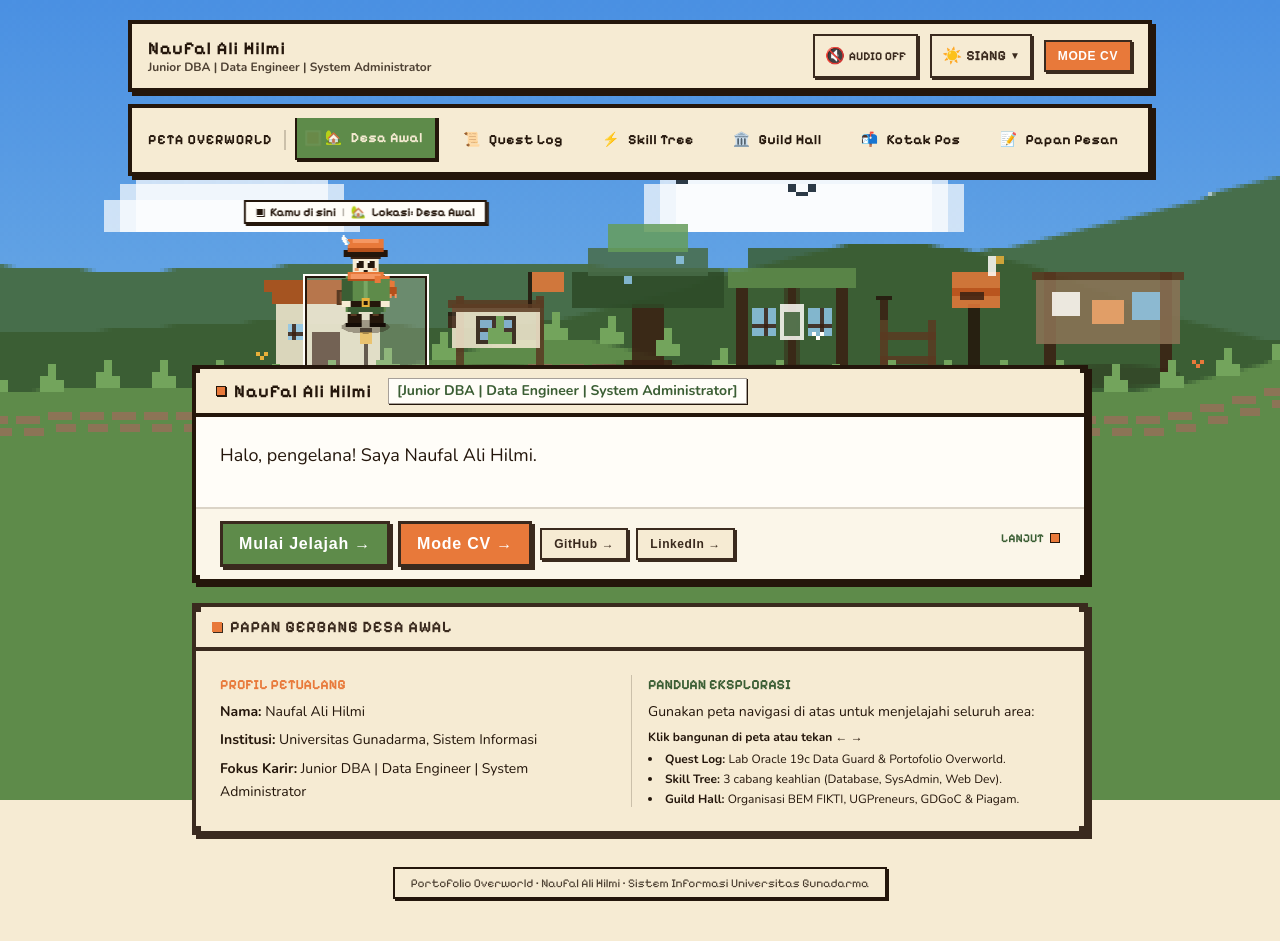
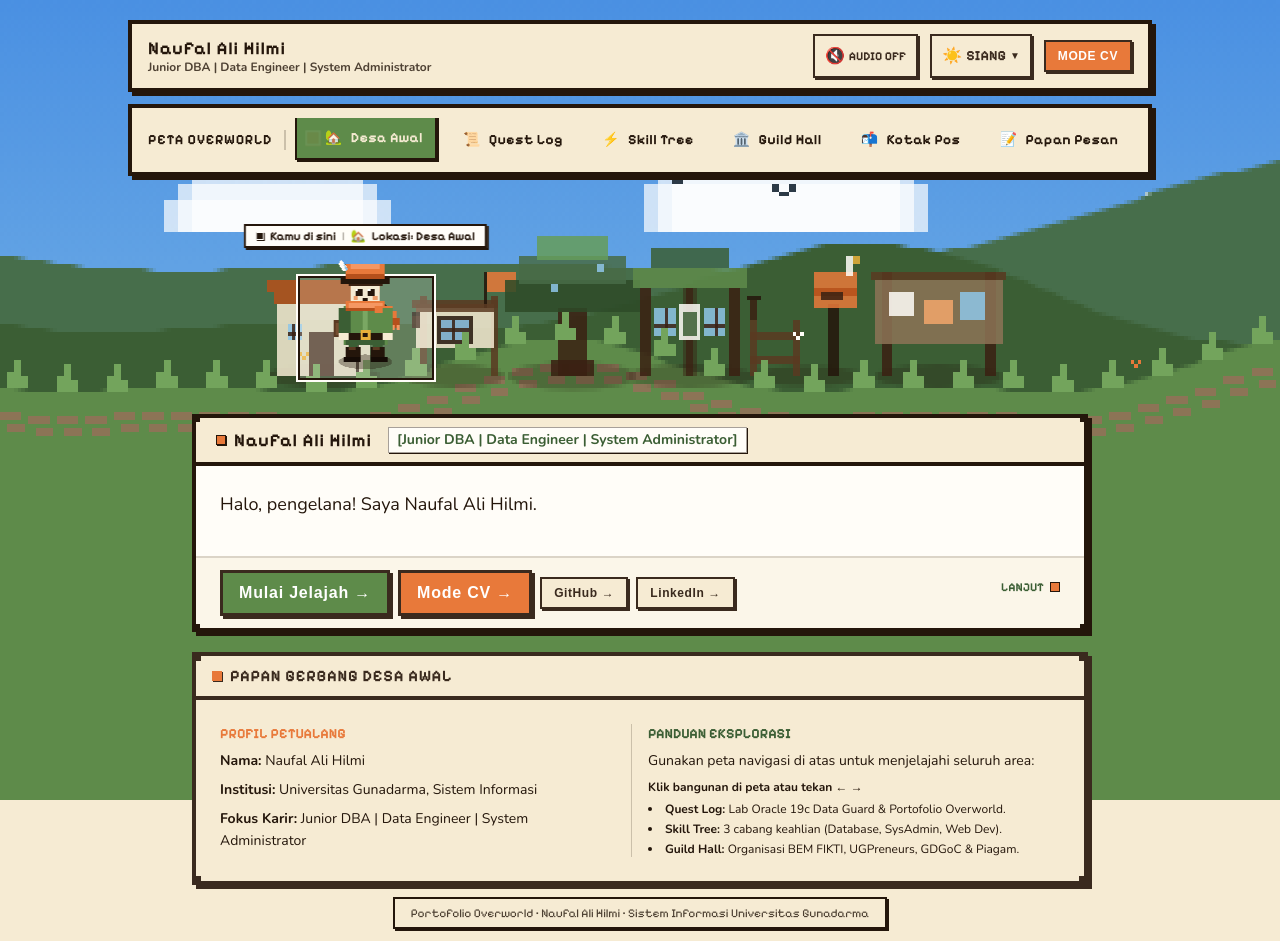
Before and after one commit to naufalii/portofolio, a React (Vite) app: page / in a window 1280 px wide. Before the commit the page ends 911 px from the top, so only its background shows below. Built offline with nearby package versions, Linux system fonts and the light colour scheme; a web font is replaced by a local one.

Commit message:
feat(world): apply Pendekatan (b) world layout, proportional scaling, and P1 tree height

```diff
--- a/src/components/world/WorldCanvas.jsx
+++ b/src/components/world/WorldCanvas.jsx
@@ -39,8 +39,10 @@ export function WorldCanvas({
     const ctx = canvas.getContext('2d', { alpha: false });
     if (!ctx) return;
 
-    const W = 360;
+    const isDesk = !isMobile && typeof window !== 'undefined' && window.innerWidth >= 1024 && window.innerHeight >= 700;
     const H = 200;
+    const S = isDesk ? (window.innerHeight / 200) : 1;
+    const W = isDesk ? Math.max(360, Math.round(window.innerWidth / S)) : 360;
     canvas.width = W;
     canvas.height = H;
 
@@ -444,7 +446,7 @@ export function WorldCanvas({
     <div className={`fixed inset-0 pointer-events-none z-0 overflow-hidden ${className}`}>
       <canvas
         ref={canvasRef}
-        className="pixelated w-full h-full object-cover"
+        className={`pixelated w-full h-full ${isMobile ? 'object-cover' : ''}`}
         style={{ imageRendering: 'pixelated' }}
         aria-hidden="true"
       />
--- a/src/hooks/useMediaQuery.js
+++ b/src/hooks/useMediaQuery.js
@@ -36,14 +36,15 @@ export function useMediaQuery(query) {
 }
 
 /**
- * Breakpoint helper hooks based on Section 8.
+ * Breakpoint helper hooks based on Section 8 & Fase C Opsi B:
+ * - isMobile: width < 1024px OR height < 700px (uses mobile vertical layout)
+ * - isDesktop: width >= 1024px AND height >= 700px (uses Overworld desktop stage)
  */
 export function useDeviceType() {
-  const isMobile = useMediaQuery('(max-width: 1023px)');
-  const isTablet = useMediaQuery('(min-width: 768px) and (max-width: 1023px)');
-  const isDesktop = useMediaQuery('(min-width: 1024px)');
+  const isMobile = useMediaQuery('(max-width: 1023px), (max-height: 699px)');
+  const isDesktop = useMediaQuery('(min-width: 1024px) and (min-height: 700px)');
 
-  return { isMobile, isTablet, isDesktop };
+  return { isMobile, isDesktop };
 }
 
 export default useMediaQuery;
--- a/src/lib/worldLayout.js
+++ b/src/lib/worldLayout.js
@@ -35,7 +35,6 @@ export function computeWorldLayout(W, H, headerBottom = null) {
       mascotScale: 'responsive',
       headerBottom,
       stageClearance: null,
-      rule140Passed: true,
     };
   }
 
@@ -46,11 +45,9 @@ export function computeWorldLayout(W, H, headerBottom = null) {
   const mascotScale = Math.round(2.2 * (scale / 3.6) * 100) / 100;
 
   let stageClearance = null;
-  let rule140Passed = true;
 
   if (headerBottom !== null && headerBottom !== undefined) {
     stageClearance = Math.round((groundY - headerBottom) * 100) / 100;
-    rule140Passed = stageClearance >= MIN_STAGE_CLEARANCE;
   }
 
   return {
@@ -63,6 +60,5 @@ export function computeWorldLayout(W, H, headerBottom = null) {
     mascotScale,
     headerBottom,
     stageClearance,
-    rule140Passed,
   };
 }
--- a/src/pages/Home.jsx
+++ b/src/pages/Home.jsx
@@ -1,3 +1,4 @@
+import { computeWorldLayout } from '../lib/worldLayout';
 import React, { useState, useEffect, useLayoutEffect, useRef } from 'react';
 import { Link } from 'react-router-dom';
 import { motion, AnimatePresence, useMotionValue, animate } from 'motion/react';
@@ -25,6 +26,31 @@ export function HomePage() {
   const isNight = phase === 'night';
   const { isMobile } = useDeviceType();
   const reducedMotion = useReducedMotion();
+  const [worldLayout, setWorldLayout] = useState(() => {
+    if (typeof window === 'undefined') return { isDesktop: false, scale: 1, groundY: 338.40, dialogTop: 376.59, mascotScale: 2.2 };
+    return computeWorldLayout(window.innerWidth, window.innerHeight);
+  });
+
+  useEffect(() => {
+    const updateLayout = () => {
+      const header = document.querySelector('header');
+      const hr = header ? header.getBoundingClientRect() : null;
+      const headerBottom = hr ? hr.bottom : null;
+      setWorldLayout(computeWorldLayout(window.innerWidth, window.innerHeight, headerBottom));
+    };
+
+    updateLayout();
+    window.addEventListener('resize', updateLayout);
+    window.addEventListener('orientationchange', updateLayout);
+    if (typeof document !== 'undefined' && document.fonts && document.fonts.ready) {
+      document.fonts.ready.then(updateLayout);
+    }
+
+    return () => {
+      window.removeEventListener('resize', updateLayout);
+      window.removeEventListener('orientationchange', updateLayout);
+    };
+  }, []);
 
   // Helper to determine initial location from URL hash or default to hero
   const getInitialLocation = () => {
@@ -444,7 +470,34 @@ export function HomePage() {
         <div
           ref={stageRef}
           data-landmark-stage="true"
-          className="relative z-20 w-full max-w-4xl mx-auto px-4 flex justify-center items-center my-1 pointer-events-none overflow-visible"
+          className="pointer-events-none overflow-visible"
+          style={
+            !isMobile && worldLayout.isDesktop
+              ? {
+                  position: 'absolute',
+                  top: 0,
+                  left: 0,
+                  right: 0,
+                  height: `${worldLayout.groundY}px`,
+                  display: 'flex',
+                  flexDirection: 'column',
+                  justifyContent: 'flex-end',
+                  alignItems: 'center',
+                  zIndex: 20,
+                }
+              : {
+                  position: 'relative',
+                  zIndex: 20,
+                  width: '100%',
+                  maxWidth: '56rem',
+                  margin: '0 auto',
+                  padding: '0 1rem',
+                  display: 'flex',
+                  justifyContent: 'center',
+                  alignItems: 'center',
+                  marginBlock: '0.25rem',
+                }
+          }
         >
           <motion.div
             style={{ x: mascotX }}
@@ -477,7 +530,7 @@ export function HomePage() {
             <div className="pointer-events-auto">
               <Sprite
                 animation={isTraveling ? 'walk' : isWavingHero ? 'wave' : 'idle'}
-                scale={2.2}
+                scale={!isMobile && worldLayout.isDesktop ? worldLayout.mascotScale : 2.2}
                 flip={travelDir}
                 className="!transition-none"
                 onWave={() => setIsWavingHero(true)}
@@ -488,7 +541,16 @@ export function HomePage() {
       )}
 
       {/* 4. Overworld Sections (Desktop: Sequential Panel Transitions, Mobile: Vertical Scroll) */}
-      <main className="relative z-20 flex-1 w-full max-w-5xl mx-auto px-4 py-3 lg:py-5 flex flex-col justify-center overflow-visible">
+      <main
+        className="relative z-20 flex-1 w-full max-w-5xl mx-auto px-4 py-3 lg:py-0 overflow-visible flex flex-col justify-start"
+        style={
+          !isMobile && worldLayout.isDesktop
+            ? {
+                paddingTop: `${worldLayout.dialogTop - (worldLayout.headerBottom || 208)}px`,
+              }
+            : undefined
+        }
+      >
         {isMobile ? (
           // Mobile: Vertical flow of sections with safe-area clearance (Fase 3 & 4)
           <div className="space-y-8 pb-[calc(6rem+env(safe-area-inset-bottom))]">
@@ -580,11 +642,13 @@ export function HomePage() {
       )}
 
       {/* 6. Footer (Desktop) */}
-      <footer className="relative z-20 w-full max-w-5xl mx-auto px-4 py-3 text-center text-xs font-pixel text-[#24160B]/80 hidden lg:block">
+      {!isMobile && (
+        <footer className="relative z-20 w-full max-w-5xl mx-auto px-4 py-3 text-center text-xs font-pixel text-[#24160B]/80">
         <div className="inline-block bg-[#F6EBD3]/95 border-2 border-[#24160B] px-4 py-1.5 shadow-[2px_2px_0_#24160B]">
           Portofolio Overworld &bull;  Naufal Ali Hilmi  &bull; Sistem Informasi Universitas Gunadarma
         </div>
       </footer>
+      )}
     </div>
   );
 }
```
Also changed, not shown: src/lib/landmarks.js.
